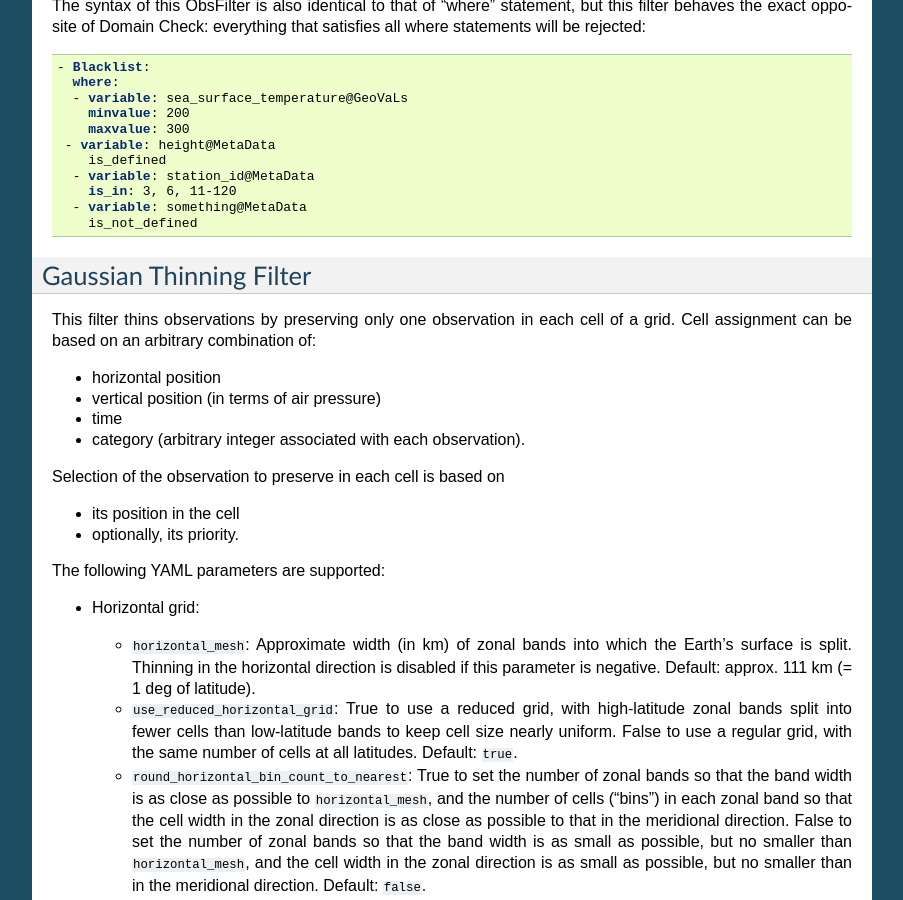
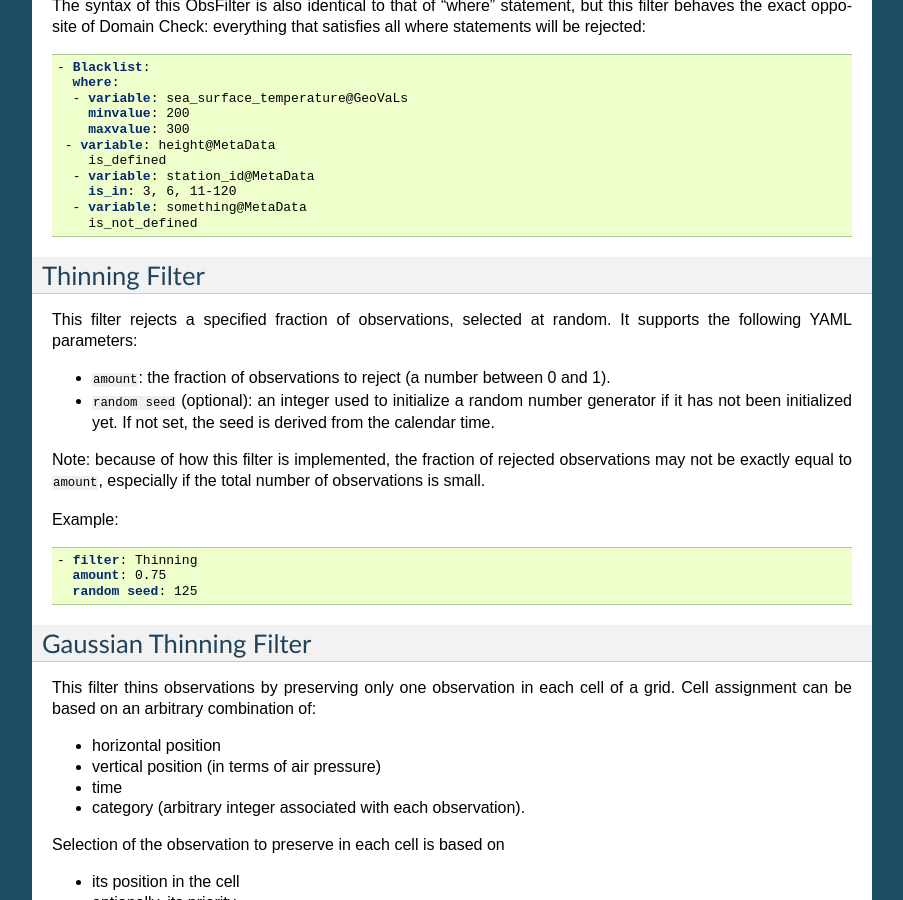
Before and after one commit to JCSDA/jedi-docs, a Sphinx documentation site: the page built from docs/jedi-components/ufo/qcfilters.rst, in a window 1280 px wide and 900 px high, scrolled down 2892 px. Shown: the whole window, without its empty margins (198-1101 px from the left). Built offline with Sphinx 7.4.7, drawn with Linux system fonts in a browser that asks for light colours.

Commit message:
Described the Thinning filter.

```diff
--- a/docs/jedi-components/ufo/qcfilters.rst
+++ b/docs/jedi-components/ufo/qcfilters.rst
@@ -177,6 +177,24 @@ The syntax of this ObsFilter is also identical to that of "where" statement, but
        is_in: 3, 6, 11-120
      - variable: something@MetaData
        is_not_defined
+
+Thinning Filter
+---------------
+
+This filter rejects a specified fraction of observations, selected at random. It supports the following YAML parameters:
+
+- :code:`amount`: the fraction of observations to reject (a number between 0 and 1).
+- :code:`random seed` (optional): an integer used to initialize a random number generator if it has not been initialized yet. If not set, the seed is derived from the calendar time.
+
+Note: because of how this filter is implemented, the fraction of rejected observations may not be exactly equal to :code:`amount`, especially if the total number of observations is small.
+
+Example:
+
+.. code:: yaml
+
+  - filter: Thinning
+    amount: 0.75
+    random seed: 125
 
 Gaussian Thinning Filter
 -------------------------
```
